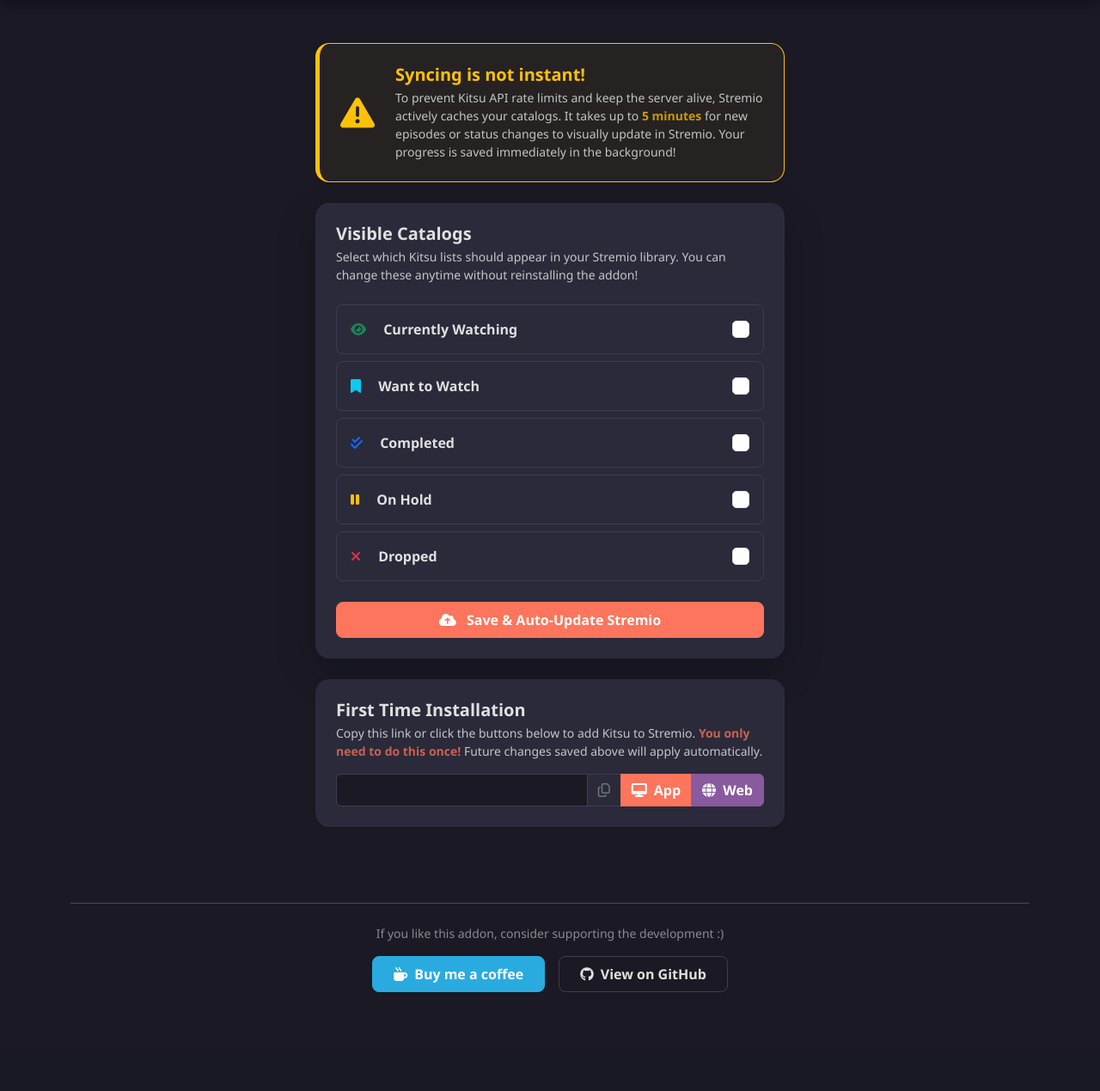
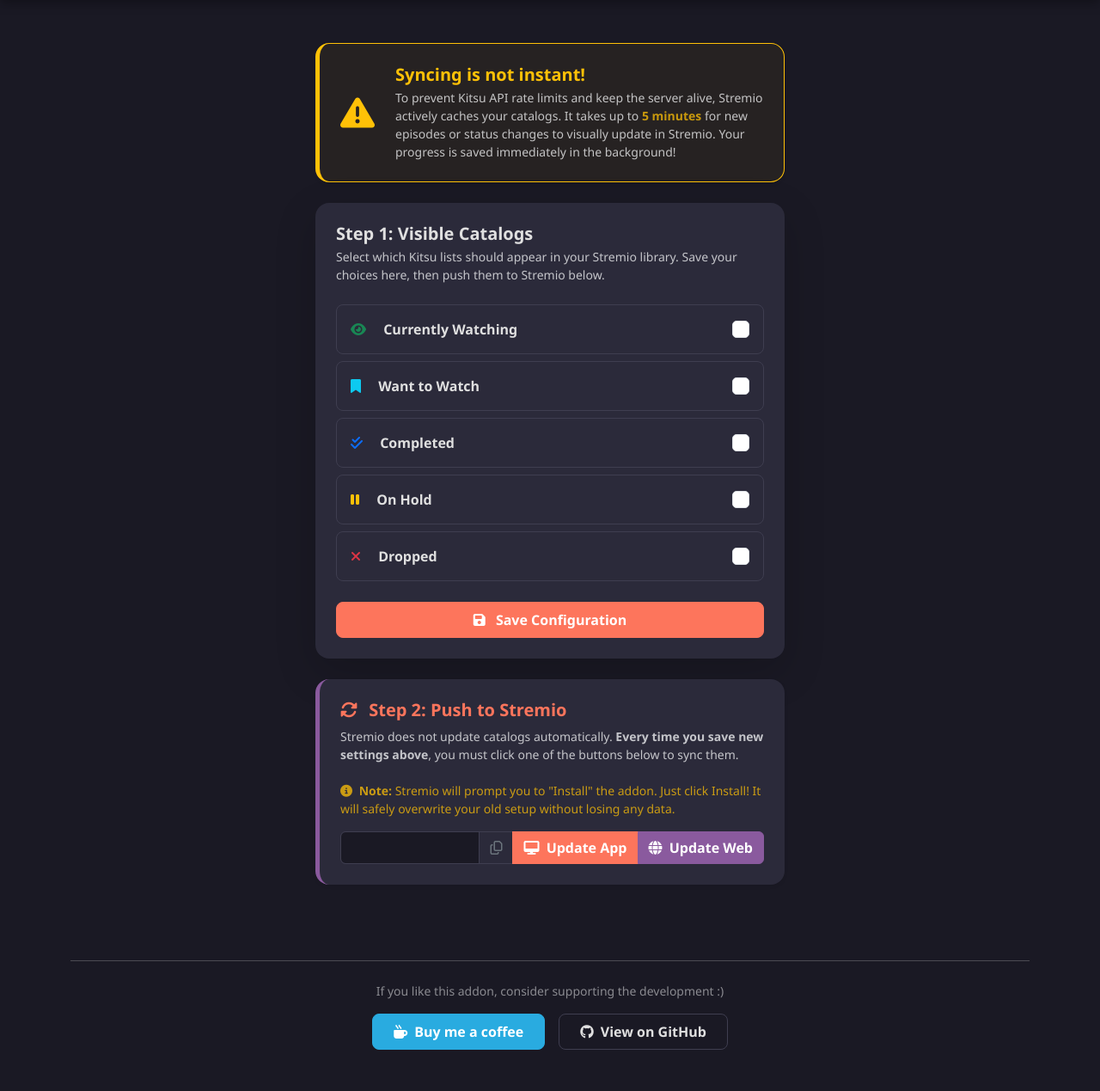
Before and after one commit to mralanbourne/kitsu-stremio-addon, a Python web app: template templates/configure.html in a window 1280 px wide. Shown: the part 50-1319 px from the top of the page at 86% size. Before the commit the page ends 1204 px from the top, so only its background shows below. Run offline with Jinja, Linux system fonts and the light colour scheme; the template is opened without the code that fills it, so the values that code supplies are empty.

Commit message:
Update UI

```diff
--- a/templates/configure.html
+++ b/templates/configure.html
@@ -30,8 +30,8 @@
     </div>
 
     <form class="card shadow-lg border-0 rounded-4 p-4 mb-4" action="/configure" method="post">
-        <h5 class="fw-bold mb-1">Visible Catalogs</h5>
-        <p class="text-light opacity-75 small mb-4">Select which Kitsu lists should appear in your Stremio library. You can change these anytime without reinstalling the addon!</p>
+        <h5 class="fw-bold mb-1">Step 1: Visible Catalogs</h5>
+        <p class="text-light opacity-75 small mb-4">Select which Kitsu lists should appear in your Stremio library. Save your choices here, then push them to Stremio below.</p>
 
         <div class="list-group list-group-flush mb-4 gap-2">
             {% set user_catalogs = user.get('catalogs', None) %}
@@ -63,19 +63,22 @@
             </label>
         </div>
 
-        <button class="btn btn-primary w-100 py-2 rounded-3" type="submit"><i class="fa-solid fa-cloud-arrow-up me-2"></i> Save & Auto-Update Stremio</button>
+        <button class="btn btn-primary w-100 py-2 rounded-3" type="submit"><i class="fa-solid fa-floppy-disk me-2"></i> Save Configuration</button>
     </form>
 
-    <div class="card shadow-sm border-0 rounded-4 p-4 mb-5">
-        <h5 class="fw-bold mb-1">First Time Installation</h5>
-        <p class="text-light opacity-75 small mb-3">Copy this link or click the buttons below to add Kitsu to Stremio. <strong class="text-kitsu">You only need to do this once!</strong> Future changes saved above will apply automatically.</p>
+    <div class="card shadow-sm border-0 rounded-4 p-4 mb-5" style="background-color: rgba(138, 90, 158, 0.05); border-left: 5px solid #8A5A9E !important;">
+        <h5 class="fw-bold mb-2 text-kitsu"><i class="fa-solid fa-rotate me-2"></i> Step 2: Push to Stremio</h5>
+        <p class="text-light opacity-75 small mb-3">
+            Stremio does not update catalogs automatically. <strong>Every time you save new settings above</strong>, you must click one of the buttons below to sync them. <br><br>
+            <span class="text-warning"><i class="fa-solid fa-circle-info me-1"></i> <strong>Note:</strong> Stremio will prompt you to "Install" the addon. Just click Install! It will safely overwrite your old setup without losing any data.</span>
+        </p>
 
         <div class="input-group">
             <input id="manifest_url" type="text" class="form-control" style="background-color: #1A1924 !important; border-color: #3F3E50 !important; color: var(--kitsu-primary) !important; font-weight: bold;" value="{{ manifest_url }}" readonly>
             <button class="btn btn-outline-secondary" style="border-color: #3F3E50;" type="button" onclick="copy_to_clipboard()" title="Copy Link"><i class="fa-regular fa-copy"></i></button>
 
-            <button class="btn btn-success fw-bold" onclick="location.href='{{ manifest_magnet }}'"><i class="fa-solid fa-desktop me-1"></i> App</button>
-            <button class="btn btn-info text-white fw-bold" style="background-color: #8A5A9E; border-color: #8A5A9E;" onclick="window.open('https://web.stremio.com/#/addons?addon=' + encodeURIComponent(document.getElementById('manifest_url').value), '_blank')"><i class="fa-solid fa-globe me-1"></i> Web</button>
+            <button class="btn btn-success fw-bold" onclick="location.href='{{ manifest_magnet }}'"><i class="fa-solid fa-desktop me-1"></i> Update App</button>
+            <button class="btn btn-info text-white fw-bold" style="background-color: #8A5A9E; border-color: #8A5A9E;" onclick="window.open('https://web.stremio.com/#/addons?addon=' + encodeURIComponent(document.getElementById('manifest_url').value), '_blank')"><i class="fa-solid fa-globe me-1"></i> Update Web</button>
         </div>
     </div>
 {% endblock %}
```
